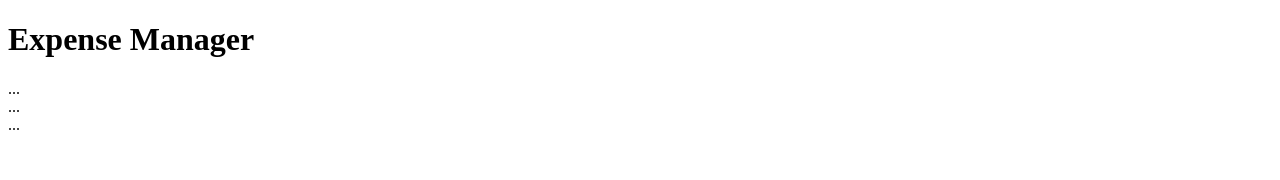
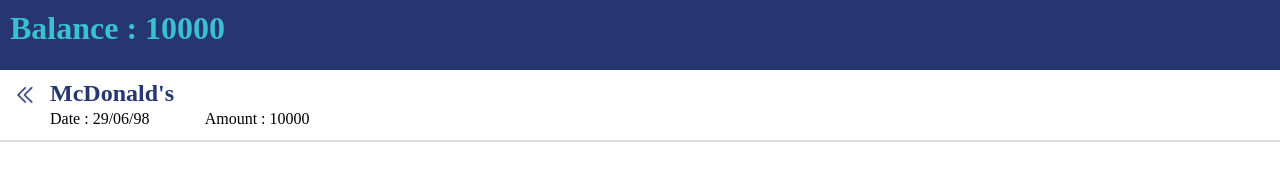
Before and after one commit to Rohan-Hirekerur/ExpenseManagerWeb, a plain HTML site: page index.html in a window 1280 px wide. Drawn offline with Linux system fonts and the light colour scheme.

Commit message:
List item css done

```diff
--- a/css/style.css
+++ b/css/style.css
@@ -0,0 +1,90 @@
+body,html,h1 {
+  margin: 0;
+  padding: 0;
+}
+
+.main {
+  padding: 0px;
+  margin: 0;
+  margin-top: 80px;
+}
+
+.balance,.income,.expense {
+  position: fixed;
+  top: 0;
+  background-color: #263672;
+  color: #39C1CE;
+  height: 50px;
+  width: 100%;
+  margin: 0;
+  padding: 10px;
+}
+
+.listview li, ul {
+  list-style: none;
+  padding: 0;
+}
+
+.hline {
+    width: 100%;
+    background-color: gainsboro;
+    height: 2px;
+}
+
+.item-content {
+  margin: 0;
+  padding: 0;
+}
+
+.listItem {
+  display: flex;
+  flex-wrap: wrap;
+  height: 7vh;
+  margin: auto;
+  margin-top: 10px;
+  padding: 0;
+}
+
+.listimg {
+  height: 20px;
+  padding-left: 10px;
+  padding-right: 10px;
+  padding-bottom: 30px;
+  margin: 5px;
+}
+
+.li_header {
+  width: 80%;
+  margin: 0;
+  height: 30px;
+  padding: 0;
+  font-size: 1.5em;
+  color: #263672;
+  font-weight: bold;
+}
+
+.details {
+  display: flex;
+  flex-wrap: wrap;
+  width: 100%;
+  height: 30px;
+  font-size: 1em;
+  font-weight: lighter;
+}
+
+.details p {
+  margin: 0;
+  padding: 0;
+}
+
+.expage {
+  display: none;
+}
+
+.inpage {
+  display: none;
+}
+
+.balpage {
+  display: none;
+}
--- a/index.html
+++ b/index.html
@@ -9,26 +9,55 @@
   <title>EMCP</title>
 </head>
 <body>
-  <header class="header">
-    <h1 class="header__title">Expense Manager</h1>
-  </header>
+
+  <main class="main">
+    <div id="balpage" class="">
+      <div class="balance">
+        <h1>Balance : 10000</h1>
+      </div>
+      <ul class="listview">
+        <li class="listItem">
+          <img class="listimg" src="./img/incarrow.png" alt="income">
+          <div class="item-content">
+            <p class="li_header">McDonald's</p>
+            <div class="details">
+              <p>Date : 29/06/98 &nbsp;&nbsp;&nbsp;&nbsp;&nbsp;&nbsp;&nbsp;&nbsp;&nbsp;&nbsp;&nbsp;&nbsp; Amount : 10000</p>
+            </div>
+          </div>
+          <div class="hline"></div>
+        </li>
+      </ul>
+    </div>
+
+    <div id="inpage" class="inpage">
+      <div class="income">
+        <h1>Total Income : </h1>
+      </div>
+      <ul class="listview">
+        <li class="listItem">
+
+        </li>
+      </ul>
+    </div>
+
+    <div id="expage" class="expage">
+      <div class="expense">
+        <h1>Total Expense : </h1>
+      </div>
+      <ul class="listview">
+        <li class="listItem">
+
+        </li>
+      </ul>
+    </div>
+
+  </main>
 
   <nav class="nav">
-  ...
+
   </nav>
 
-  <main class="main">
-  ...
-  </main>
-
-  <div class="dialog-container">
-  ...
-  </div>
-
-  <div class="loader">
-    <!-- Show a spinner or placeholders for content -->
-  </div>
 </body>
-<script type="text/javascript" src="./js1/sw.js"></script>
-<script type="text/javascript" src="./js1/main.js"></script>
+<script type="text/javascript" src="./js/sw.js"></script>
+<script type="text/javascript" src="./js/main.js"></script>
 </html>
```
Also changed, not shown: js1/main.js (added, +22 -0 lines), img/greendot.png (added), img/plusicon.png (added), img/reddot.png (added).
